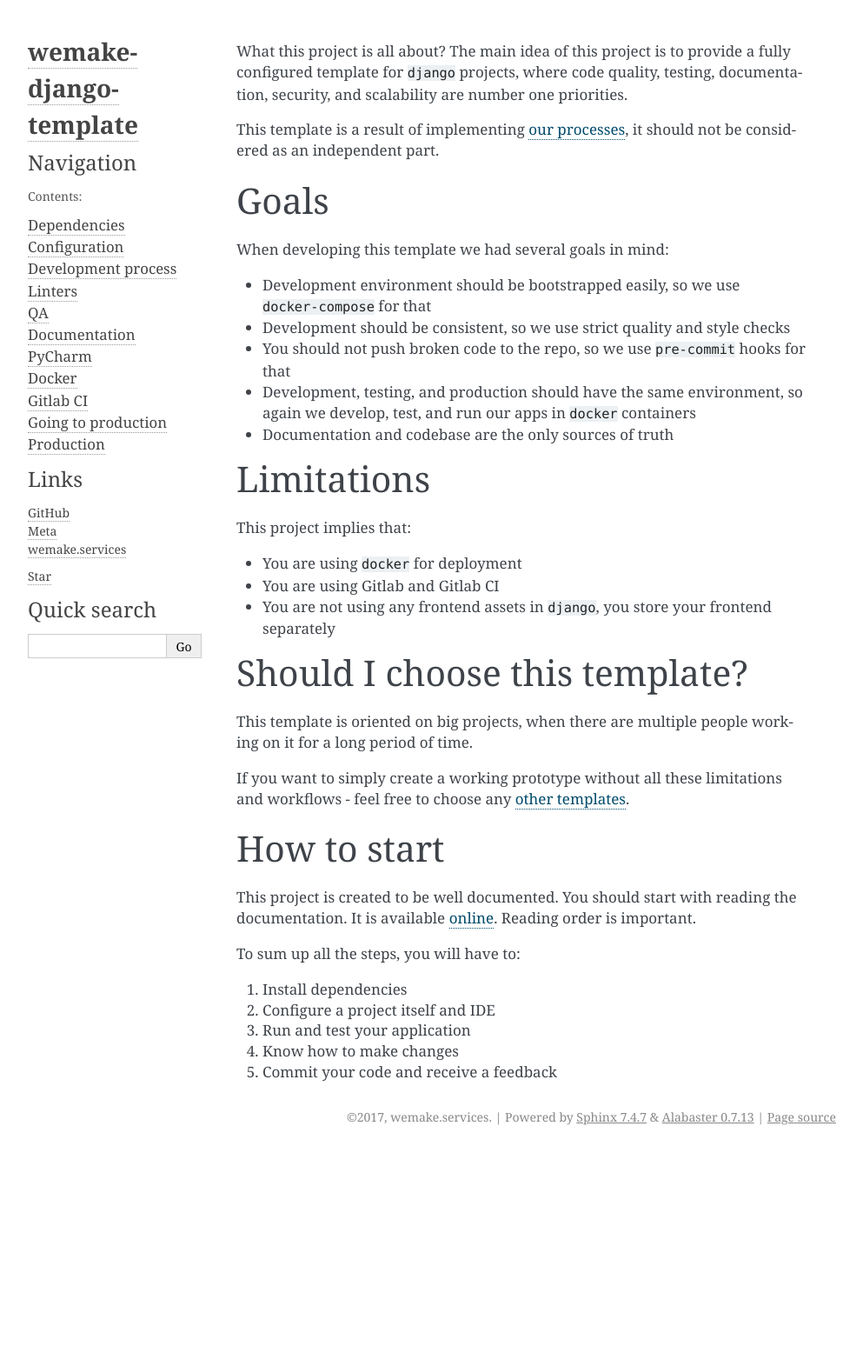
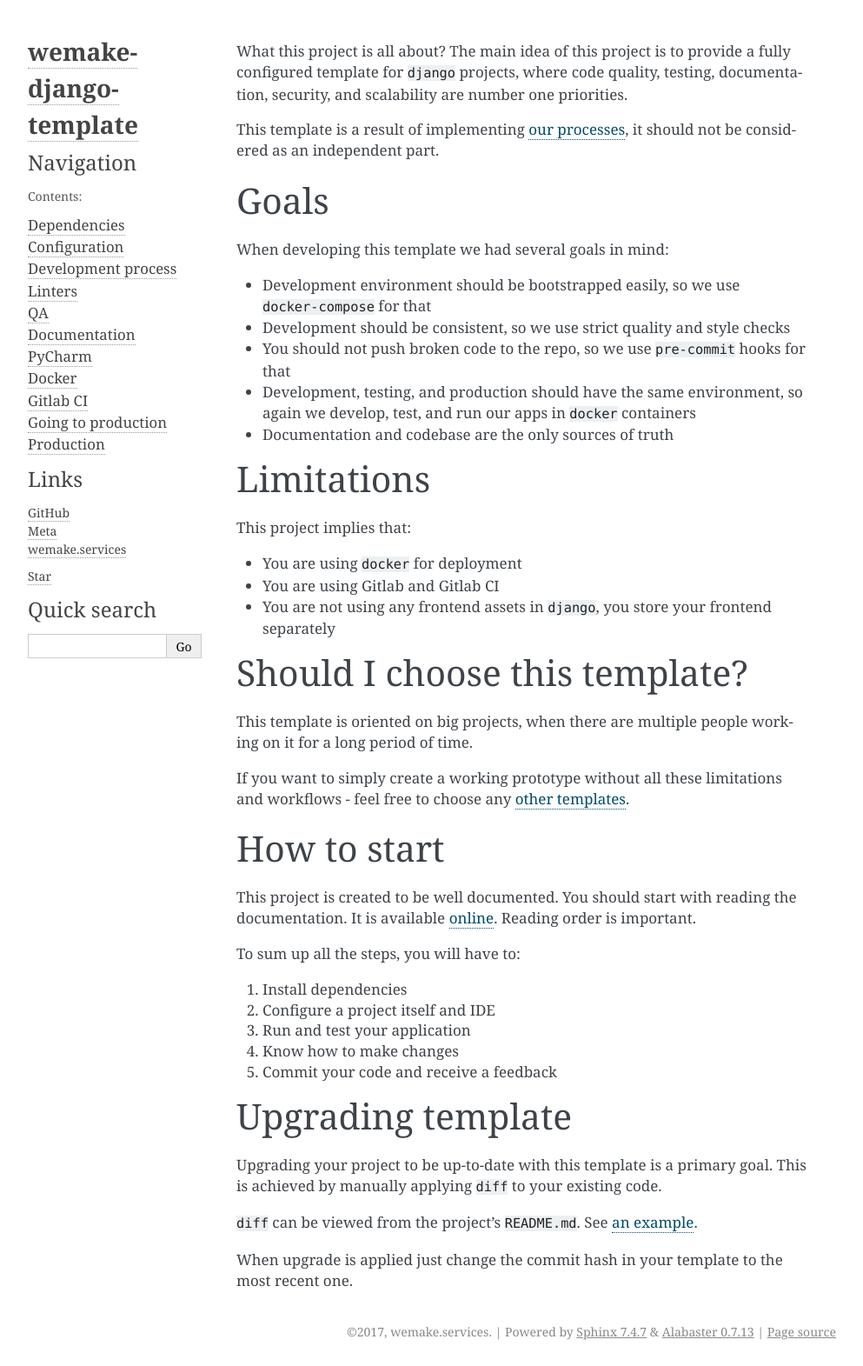
Before and after one commit to wemake-services/wemake-django-template, a Sphinx documentation site: the page built from {{cookiecutter.project_name}}/docs/_pages/template/quickstart.rst, in a window 1280 px wide. Shown: the whole page at 87% size, without its empty margins (148-1141 px from the left). Built offline with Sphinx 7.4.7, drawn with Linux system fonts in a browser that asks for light colours; pages that are not in the unit, such as notebooks, are missing from menus; before the commit the page ends 1324 px from its top, so only the background shows below that.

Commit message:
Adds a note about template upgrade

```diff
--- a/{{cookiecutter.project_name}}/docs/_pages/template/quickstart.rst
+++ b/{{cookiecutter.project_name}}/docs/_pages/template/quickstart.rst
@@ -49,3 +49,14 @@
 3. Run and test your application
 4. Know how to make changes
 5. Commit your code and receive a feedback
+
+
+Upgrading template
+------------------
+
+Upgrading your project to be up-to-date with this template is a primary goal.
+This is achieved by manually applying ``diff`` to your existing code.
+
+``diff`` can be viewed from the project's ``README.md``. See `an example <https://github.com/wemake-services/wemake-django-template/compare/91188fc4b89bd4989a0ead3d156a4619644965b0...master>`_.
+
+When upgrade is applied just change the commit hash in your template to the most recent one.
```
